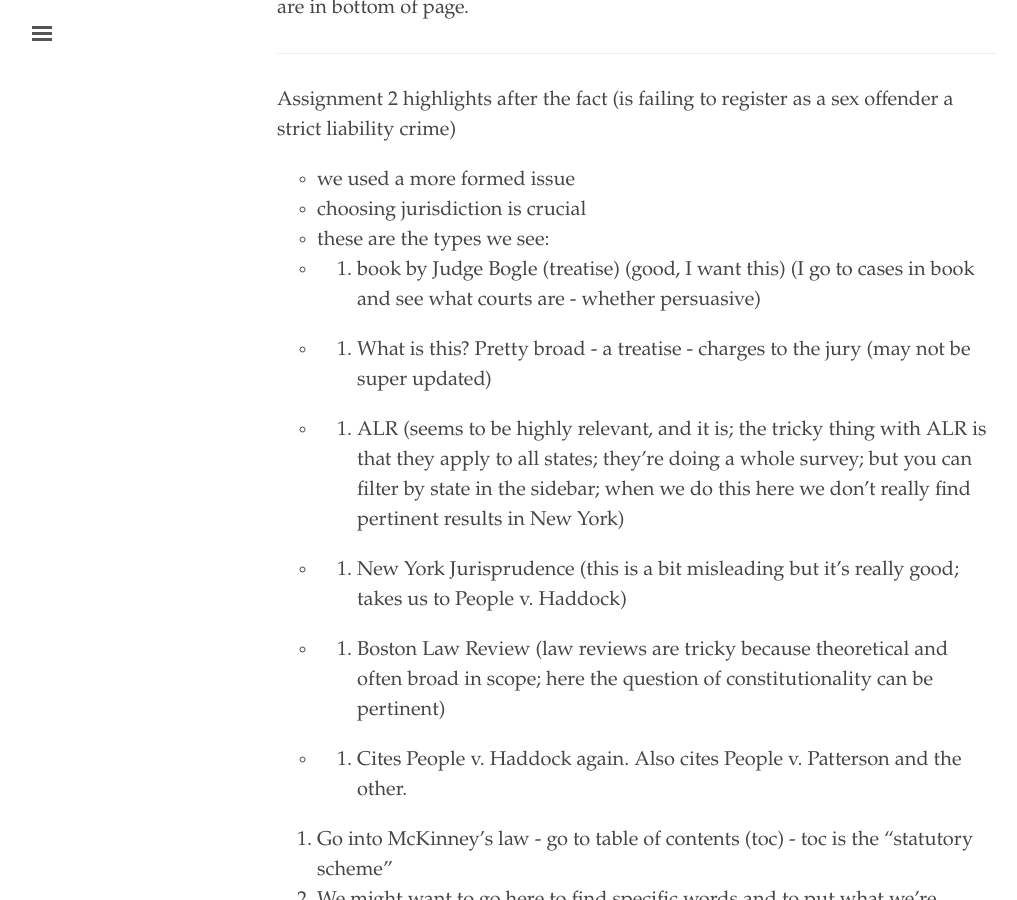
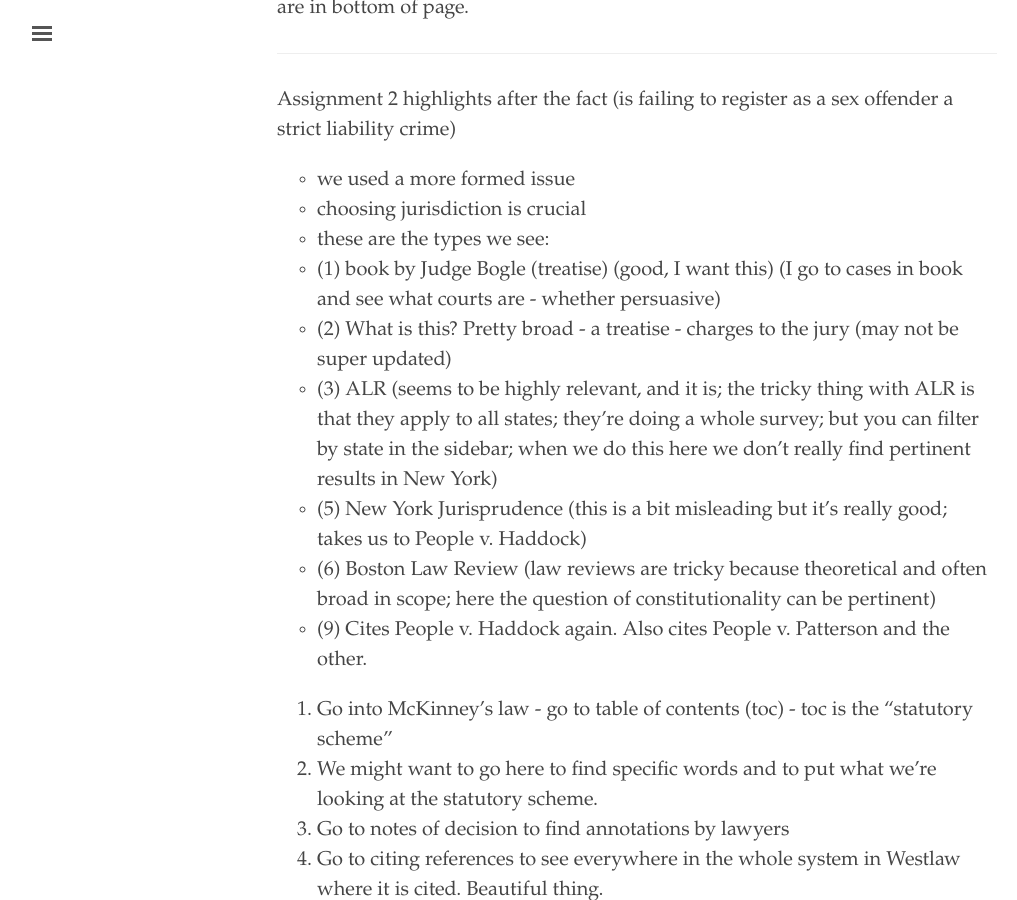
Before and after one commit to binipringle/legalresearch, a Jekyll site: the page built from _texts/0-section0.md, in a window 1280 px wide and 900 px high, scrolled down 9438 px. Shown: the whole window, without its empty margins (3-1020 px from the left). Built offline with Jekyll 4.4.1, drawn with Linux system fonts in a browser that asks for light colours.

Commit message:
fixing weird nesting

```diff
--- a/_texts/0-section0.md
+++ b/_texts/0-section0.md
@@ -232,12 +232,12 @@ Assignment 2 highlights after the fact (is failing to register as a sex offender
 - we used a more formed issue
 - choosing jurisdiction is crucial
 - these are the types we see:
-- 1. book by Judge Bogle (treatise) (good, I want this) (I go to cases in book and see what courts are - whether persuasive)
-- 2. What is this? Pretty broad - a treatise - charges to the jury (may not be super updated)
-- 3. ALR (seems to be highly relevant, and it is; the tricky thing with ALR is that they apply to all states; they're doing a whole survey; but you can filter by state in the sidebar; when we do this here we don't really find pertinent results in New York)
-- 5. New York Jurisprudence (this is a bit misleading but it's really good; takes us to People v. Haddock)
-- 6. Boston Law Review (law reviews are tricky because theoretical and often broad in scope; here the question of constitutionality can be pertinent)
-- 9. Cites People v. Haddock again. Also cites People v. Patterson and the other.
+- (1) book by Judge Bogle (treatise) (good, I want this) (I go to cases in book and see what courts are - whether persuasive)
+- (2) What is this? Pretty broad - a treatise - charges to the jury (may not be super updated)
+- (3) ALR (seems to be highly relevant, and it is; the tricky thing with ALR is that they apply to all states; they're doing a whole survey; but you can filter by state in the sidebar; when we do this here we don't really find pertinent results in New York)
+- (5) New York Jurisprudence (this is a bit misleading but it's really good; takes us to People v. Haddock)
+- (6) Boston Law Review (law reviews are tricky because theoretical and often broad in scope; here the question of constitutionality can be pertinent)
+- (9) Cites People v. Haddock again. Also cites People v. Patterson and the other.
 
 1. Go into McKinney's law - go to table of contents (toc) - toc is the "statutory scheme"
 2. We might want to go here to find specific words and to put what we're looking at the statutory scheme.
```
